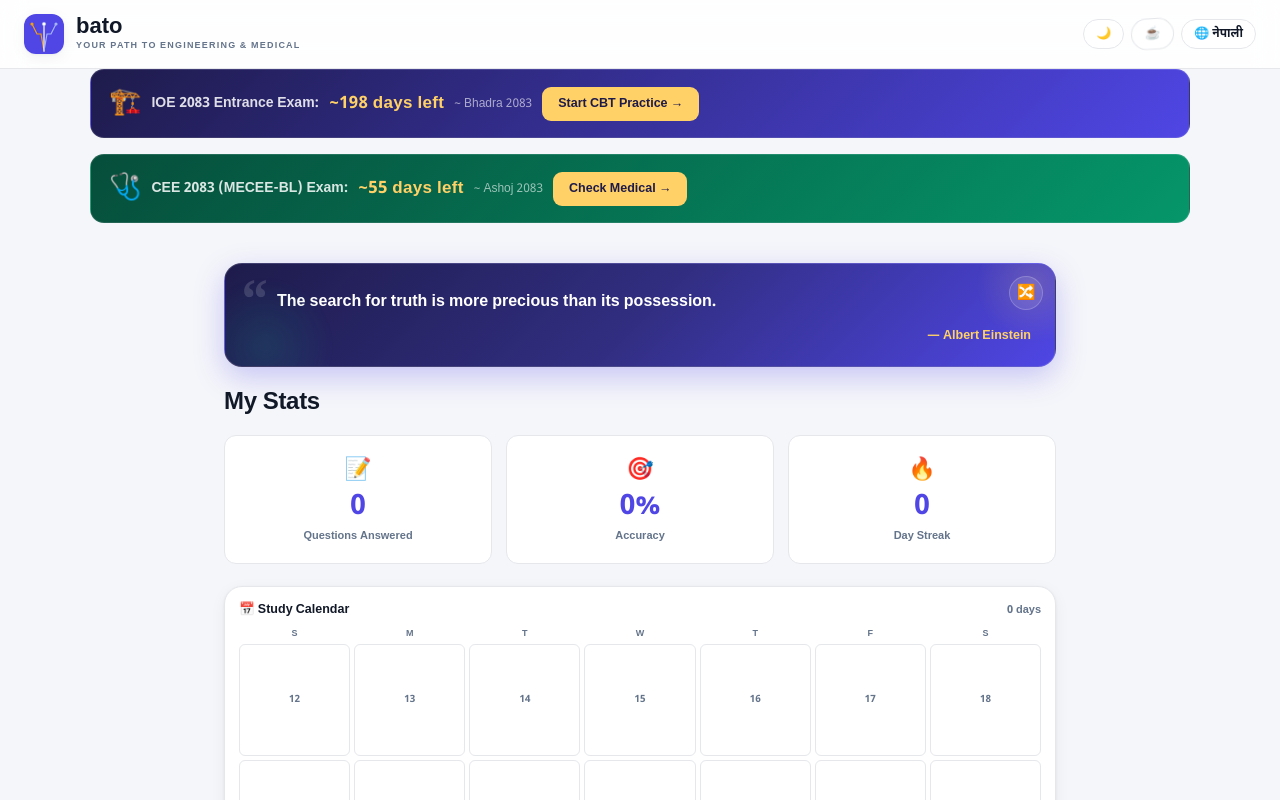
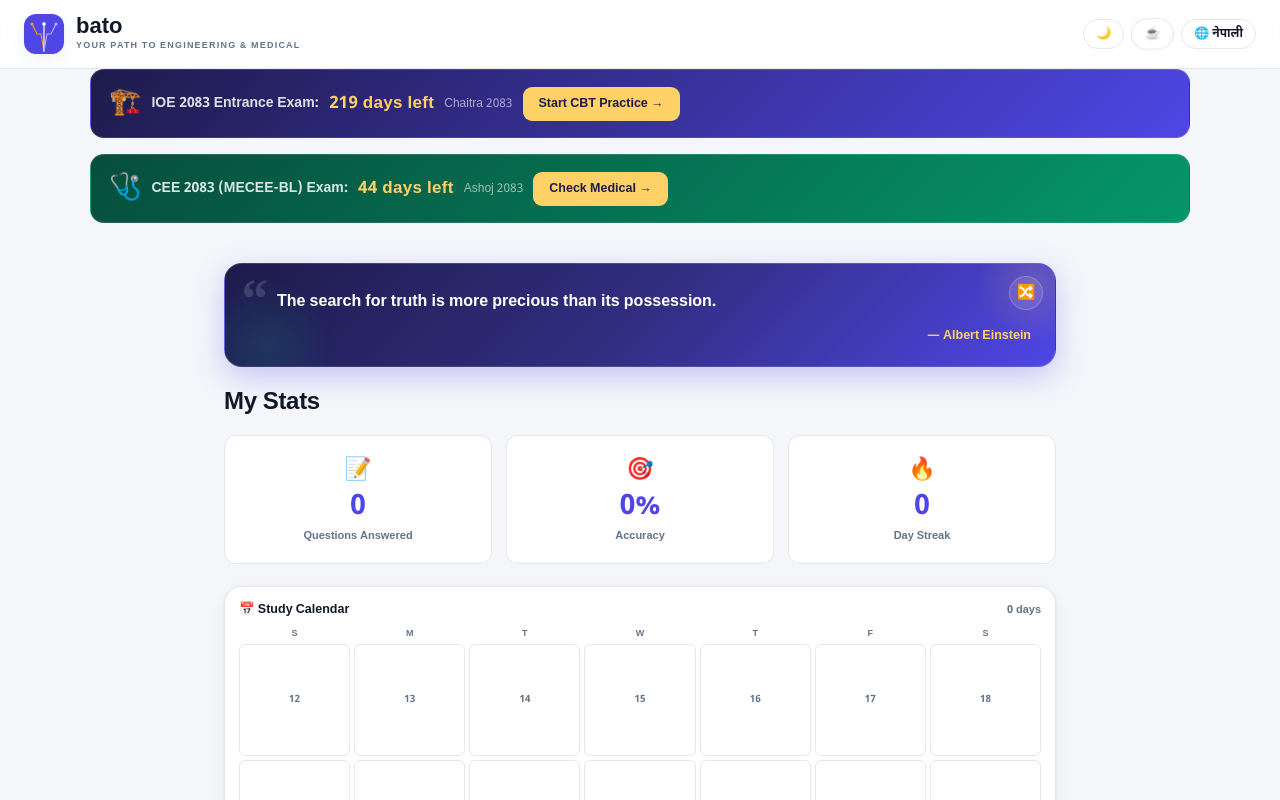
Before and after one commit to harmless-beep/bato, a Next.js app: page / in a window 1280 px wide. Shown: the top 800 px of the page. Built offline with nearby package versions, Linux system fonts and the light colour scheme.

Commit message:
live countdown: compute days from AD dates, no tildes, fix labels (IOE→Chaitra, CEE→Ashoj)

```diff
--- a/app/page.tsx
+++ b/app/page.tsx
@@ -83,11 +83,14 @@ export default function Home() {
   const [stats, setStats] = useState({ questions: 0, accuracy: 0, streak: 0, days: [] as string[] })
   const [mounted, setMounted] = useState(false)
   const [quote, setQuote] = useState<{ en: string; np?: string; by: string; byNp?: string }>(() => randomQuote())
+  const [daysLeft, setDaysLeft] = useState<{ ioe: number; cee: number } | null>(null)
 
   const newQuote = useCallback(() => setQuote(randomQuote()), [])
 
   useEffect(() => {
     setStats(getStats())
+    const days = (iso: string) => Math.max(0, Math.ceil((new Date(iso).getTime() - Date.now()) / 86400000))
+    setDaysLeft({ ioe: days('2027-03-29'), cee: days('2026-10-05') })
     setMounted(true)
   }, [])
 
@@ -102,8 +105,8 @@ export default function Home() {
           <span className="countdown-label">
             {isNe ? 'IOE 2083 प्रवेश परीक्षा:' : 'IOE 2083 Entrance Exam:'}
           </span>
-          <span className="countdown-days">~198 {isNe ? 'दिन बाँकी' : 'days left'}</span>
-          <span className="countdown-date">{isNe ? '〜 भदौ २०८३' : '~ Bhadra 2083'}</span>
+          <span className="countdown-days">{daysLeft ? `${daysLeft.ioe} ${isNe ? 'दिन बाँकी' : 'days left'}` : '…'}</span>
+          <span className="countdown-date">{isNe ? 'चैत २०८३' : 'Chaitra 2083'}</span>
           <Link href="/mock-test" className="countdown-cta">
             {isNe ? 'CBT अभ्यास सुरु →' : 'Start CBT Practice →'}
           </Link>
@@ -115,8 +118,8 @@ export default function Home() {
           <span className="countdown-label">
             {isNe ? 'CEE 2083 (MECEE-BL) परीक्षा:' : 'CEE 2083 (MECEE-BL) Exam:'}
           </span>
-          <span className="countdown-days">~55 {isNe ? 'दिन बाँकी' : 'days left'}</span>
-          <span className="countdown-date">{isNe ? '~ असोज २०८३' : '~ Ashoj 2083'}</span>
+          <span className="countdown-days">{daysLeft ? `${daysLeft.cee} ${isNe ? 'दिन बाँकी' : 'days left'}` : '…'}</span>
+          <span className="countdown-date">{isNe ? 'असोज २०८३' : 'Ashoj 2083'}</span>
           <Link href="/med-predictor" className="countdown-cta">
             {isNe ? 'मेडिकल हेर्नुहोस् →' : 'Check Medical →'}
           </Link>
```
